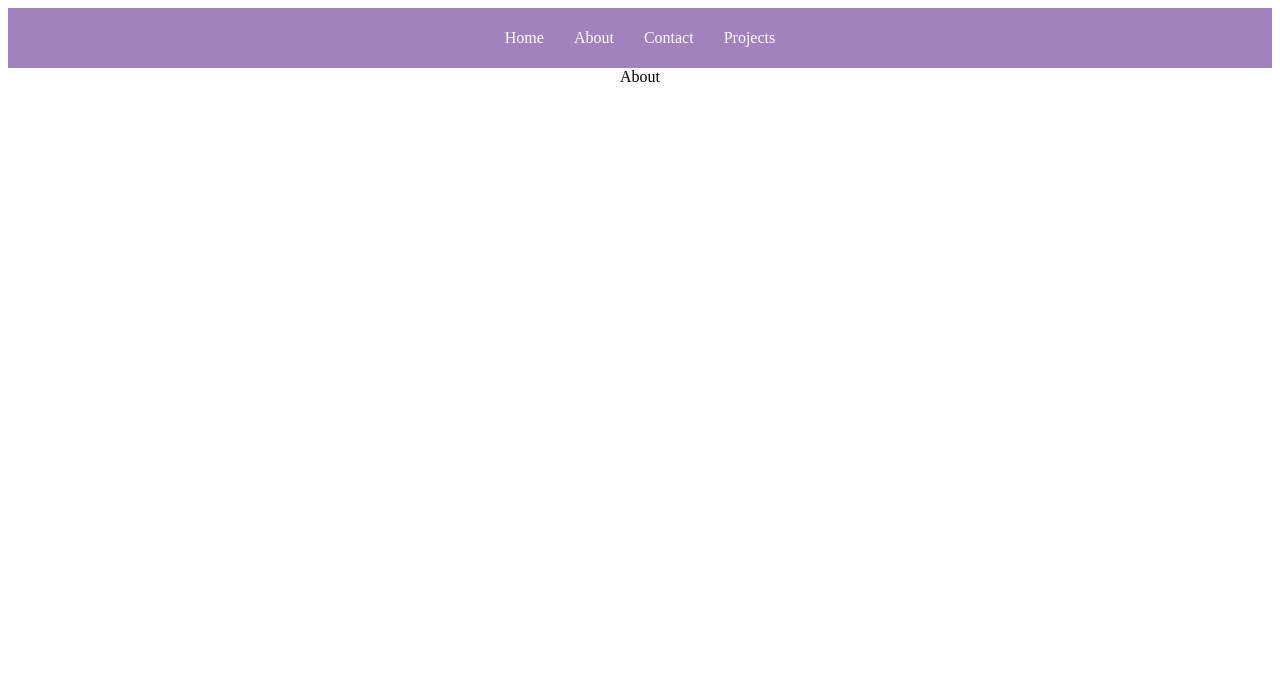
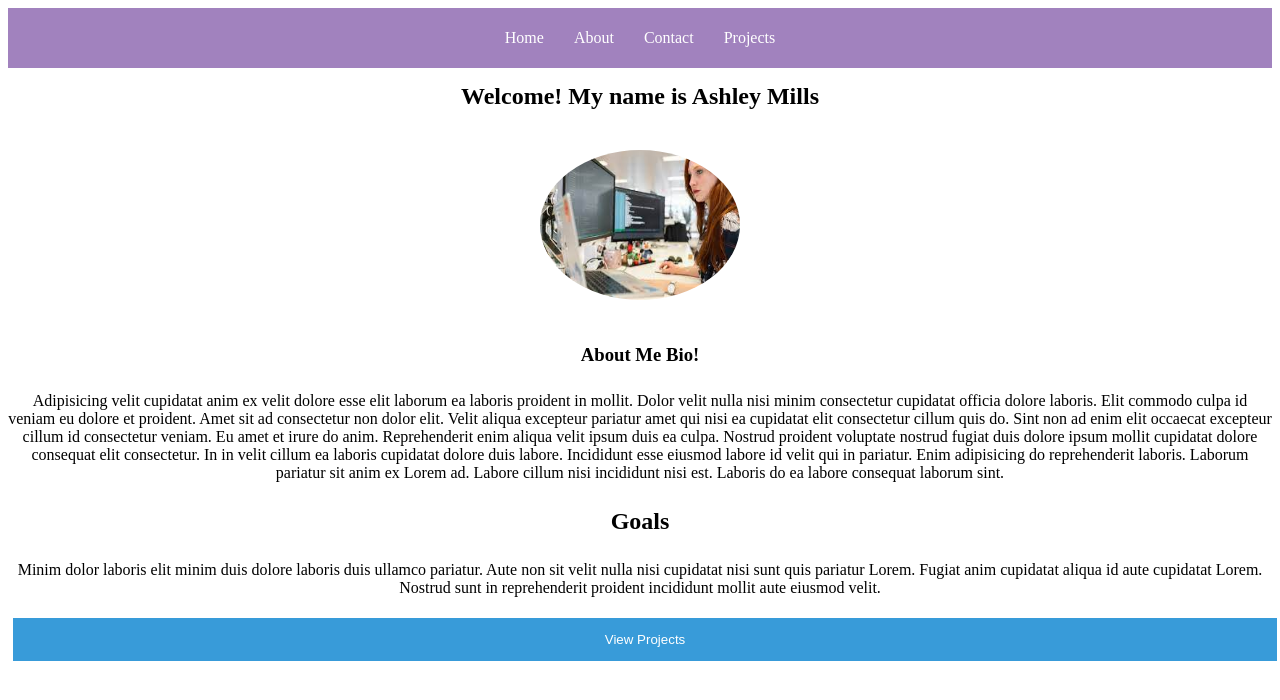
Before and after one commit to ash730xo/Portfolio_Website, a React (Vite) app: page /about in a window 1280 px wide. Shown: the top 700 px of the page. Built offline with nearby package versions, Linux system fonts and the light colour scheme; a web font is replaced by a local one.

Commit message:
outline of the about me page

```diff
--- a/src/Pages/loginPages/About.jsx
+++ b/src/Pages/loginPages/About.jsx
@@ -1,8 +1,47 @@
 import React from 'react'
 
+import selfPhoto from '../../Images/fakeSelfPhoto.jpg'
+
 function About() {
+
+  function projetsClick() {
+    window.location.href = "/projects";
+  }
+
+
   return (
-    <div>About</div>
+    <div>
+      <div>
+        <h1> Welcome! My name is Ashley Mills </h1>
+        <img src={selfPhoto} alt="Fake self Photo "></img>
+      </div>
+
+      <article>
+        <h1>About Me Bio!</h1>
+        <p>
+        Adipisicing velit cupidatat anim ex velit dolore esse elit laborum ea laboris proident in mollit.
+        Dolor velit nulla nisi minim consectetur cupidatat officia dolore laboris. Elit commodo culpa id veniam eu dolore et proident.
+        Amet sit ad consectetur non dolor elit. Velit aliqua excepteur pariatur amet qui nisi ea cupidatat elit consectetur cillum quis do.
+        Sint non ad enim elit occaecat excepteur cillum id consectetur veniam.
+        Eu amet et irure do anim. Reprehenderit enim aliqua velit ipsum duis ea culpa.
+        Nostrud proident voluptate nostrud fugiat duis dolore ipsum mollit cupidatat dolore consequat elit consectetur.
+        In in velit cillum ea laboris cupidatat dolore duis labore.
+        Incididunt esse eiusmod labore id velit qui in pariatur. Enim adipisicing do reprehenderit laboris. Laborum pariatur sit anim ex Lorem ad.
+        Labore cillum nisi incididunt nisi est. Laboris do ea labore consequat laborum sint.</p>
+      </article>
+
+      <div>
+        <h1> Goals </h1>
+        <p>
+          Minim dolor laboris elit minim duis dolore laboris duis ullamco pariatur.
+          Aute non sit velit nulla nisi cupidatat nisi sunt quis pariatur Lorem.
+          Fugiat anim cupidatat aliqua id aute cupidatat Lorem. Nostrud sunt in reprehenderit proident
+          incididunt mollit aute eiusmod velit.</p>
+      </div>
+
+      <button className="skills_button" onClick={projetsClick}> View Projects </button>
+
+    </div>
   )
 }
 
```
Also changed, not shown: src/Images/fakeSelfPhoto.jpg (added).
